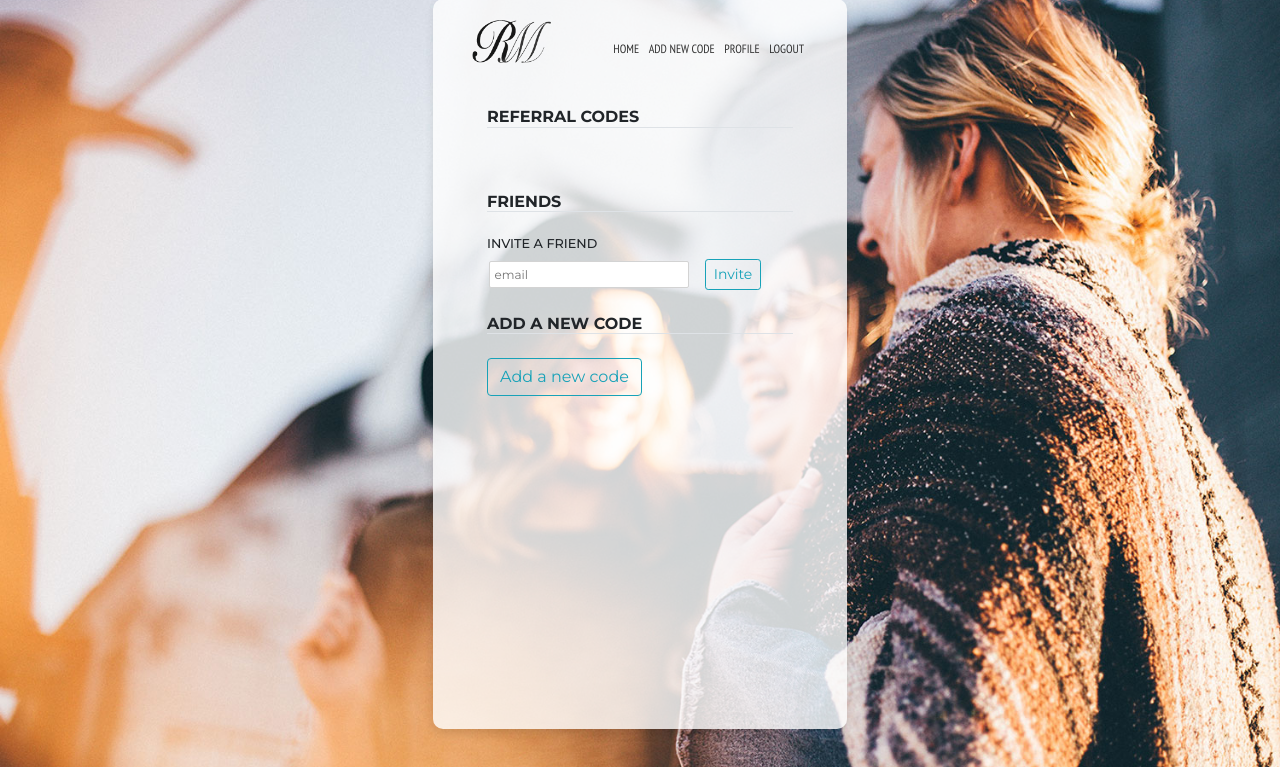
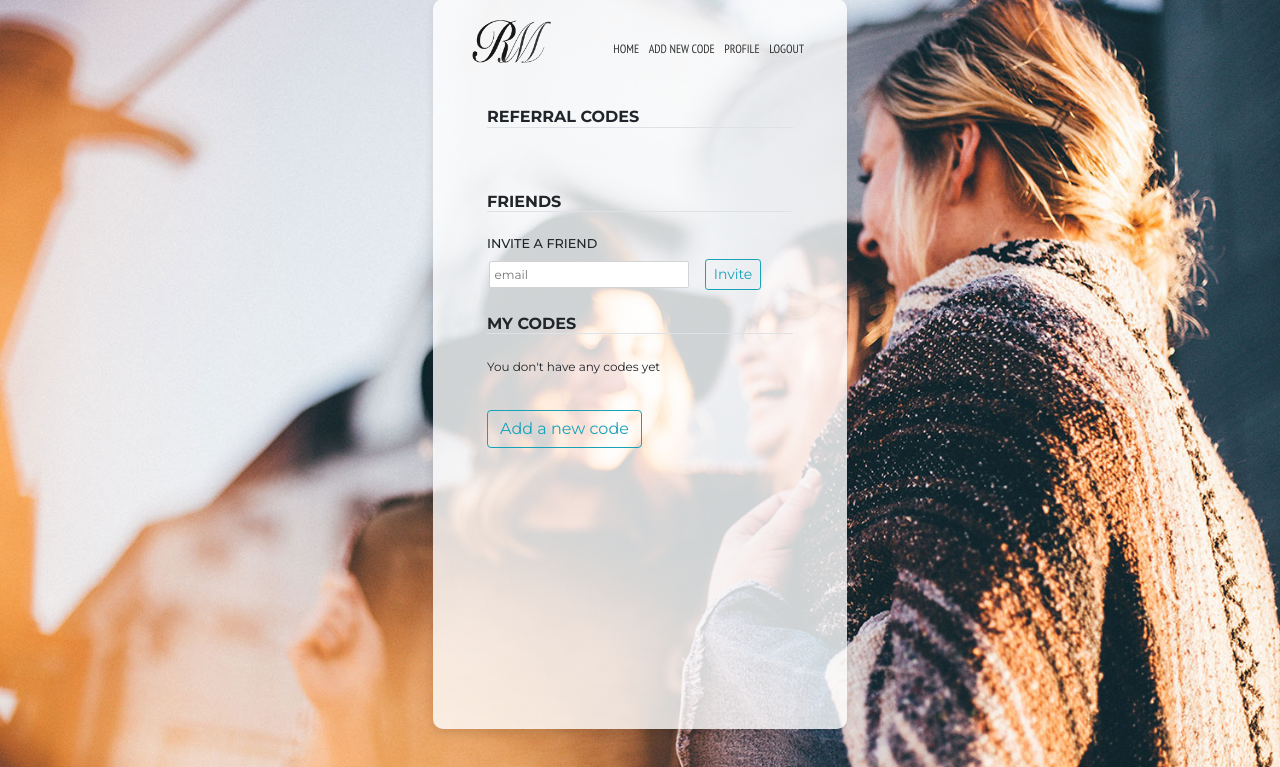
Before and after one commit to aslebloas/eyop, a Django app: page / in a window 1280 px wide. Shown: the part 33-800 px from the top of the page. Run offline with Django 3.2, Linux system fonts and the light colour scheme; the visitor is signed in with stand-in values (Sample User, id 1); data that the repository does not hold is empty; some libraries are stand-ins or nearby versions.

Commit message:
Add code list to homepage

```diff
--- a/referral_mate/referral_app/static/referral_app/styles.css
+++ b/referral_mate/referral_app/static/referral_app/styles.css
@@ -62,6 +62,10 @@ form {
 
 img {
   vertical-align: -webkit-baseline-middle;
+}
+
+i {
+  background: white;
 }
 .menu-item, .menu-item:active {
   font-family: 'PT Sans Narrow', sans-serif;
--- a/referral_mate/referral_app/templates/referral_app/code_list.html
+++ b/referral_mate/referral_app/templates/referral_app/code_list.html
@@ -54,10 +54,24 @@
         </div>
     </div>
 
-    <h1 class="border-bottom mt-4 mb-4">ADD A NEW CODE</h1>
+    <h1 class="border-bottom mt-4 mb-4">MY CODES</h1>
     <div class="row">
         <div class="col-sm">
-            <a href="{% url 'code-create' %}"><button class="btn btn-outline-info">Add a new code</button></a>
+            {% if codes.all %}
+                {% for code in codes %}
+                <div class="circle">
+                    <a href="{% url 'code-detail' code.id %}"><i><img src="{{code.brand.logo.url}}"width="30" /></i></a>
+                </div>
+
+                {% endfor %}
+            {% else %}
+                <p>You don't have any codes yet</p>
+            {% endif %}
+            <div>
+                <br>
+                <a href="{% url 'code-create' %}"><button class="btn btn-outline-info">Add a new code</button></a>
+            </div>
+
         </div>
     </div>
 </div>
```
Also changed, not shown: referral_mate/media/logos/uber.jpg (added).
